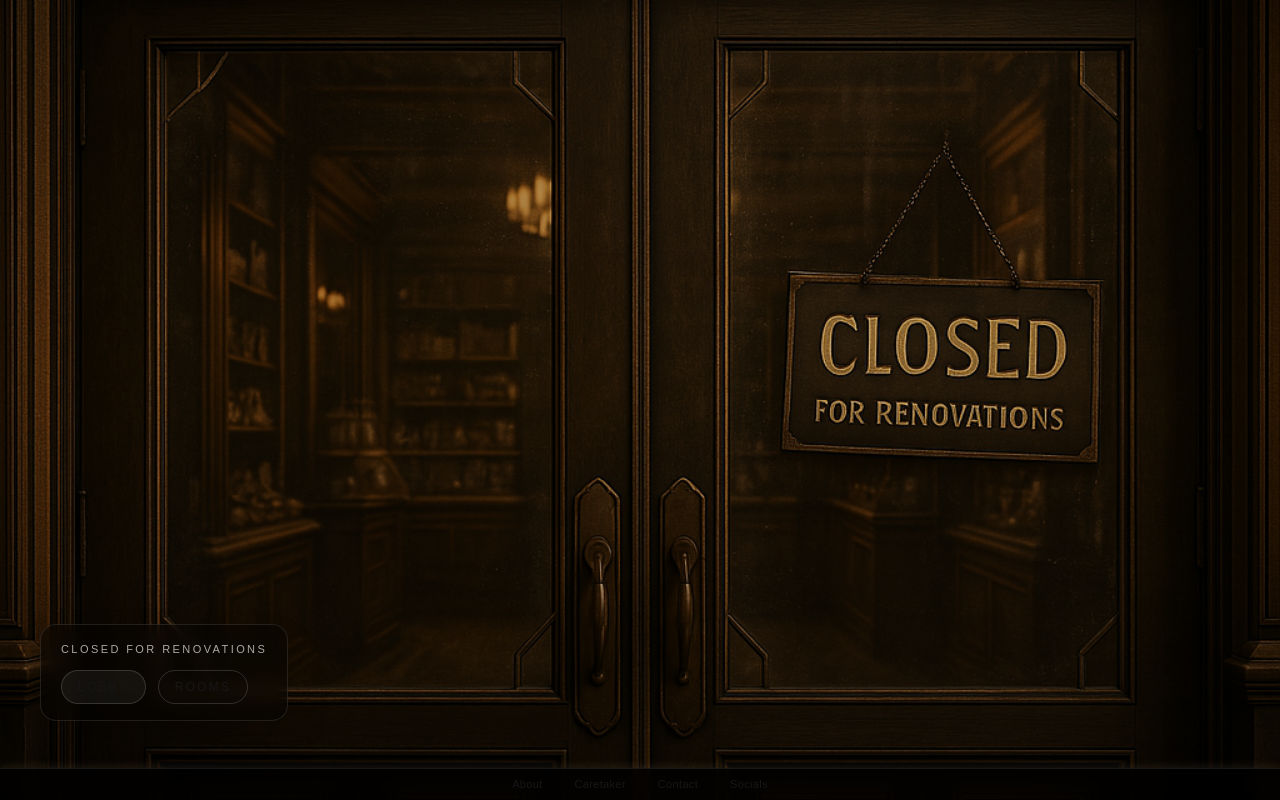
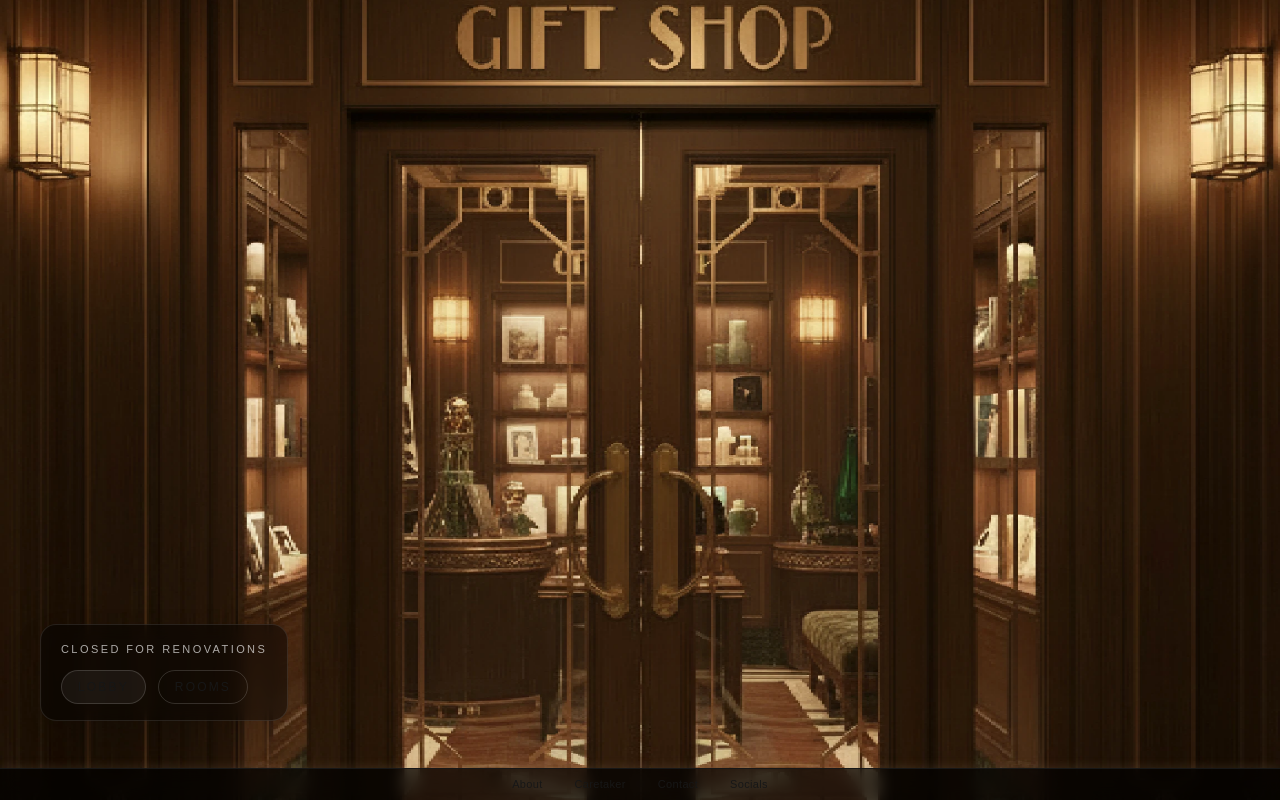
Before and after one commit to fevernaofficial/feverna-hotel, a Next.js app: page /gift in a window 1280 px wide. Built offline with nearby package versions, Linux system fonts and the light colour scheme.

Commit message:
giftshop page update

```diff
--- a/app/gift/page.tsx
+++ b/app/gift/page.tsx
@@ -11,21 +11,18 @@ export default function GiftShopPage() {
     <main
       className="relative w-full min-h-screen bg-black overflow-hidden"
       style={{
-        backgroundImage: "url('/images/giftshop.png')",
+        backgroundImage: "url('/images/giftshop.webp')",
         backgroundSize: "cover",
         backgroundPosition: "center",
+        backgroundRepeat: "no-repeat",
       }}
     >
-      {/* Soft overlays for legibility without muting the art */}
-      <div className="absolute inset-0 bg-black/15" />
-      <div className="absolute inset-0 bg-linear-to-b from-black/10 via-transparent to-black/35" />
-
       {/* Image already contains the visible title */}
       <h1 className="sr-only">Gift Shop</h1>
 
       {/* Small status + navigation, placed away from the door sign */}
       <div className="absolute left-5 bottom-16 md:left-10 md:bottom-20 z-10">
-        <div className="rounded-2xl border border-white/10 bg-black/35 backdrop-blur-sm shadow-2xl px-5 py-4 fade-in-soft max-w-[18rem]">
+        <div className="rounded-2xl border border-white/10 bg-black/45 backdrop-blur-sm shadow-2xl px-5 py-4 fade-in-soft max-w-[18rem]">
           <p className="text-[11px] uppercase tracking-[0.22em] text-white/65">
             Closed for renovations
           </p>
```
Also changed, not shown: public/images/giftshop.webp (added).
